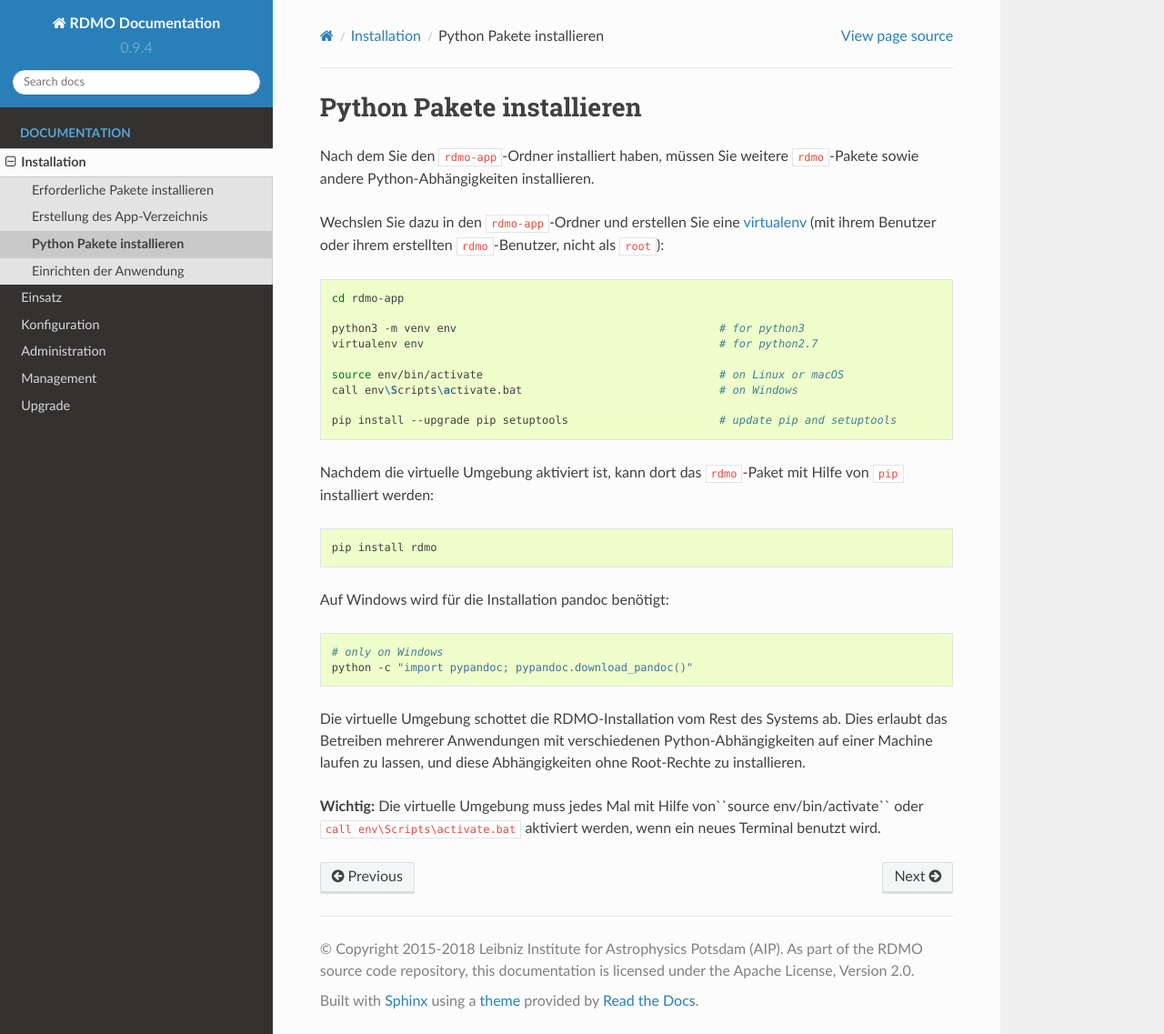
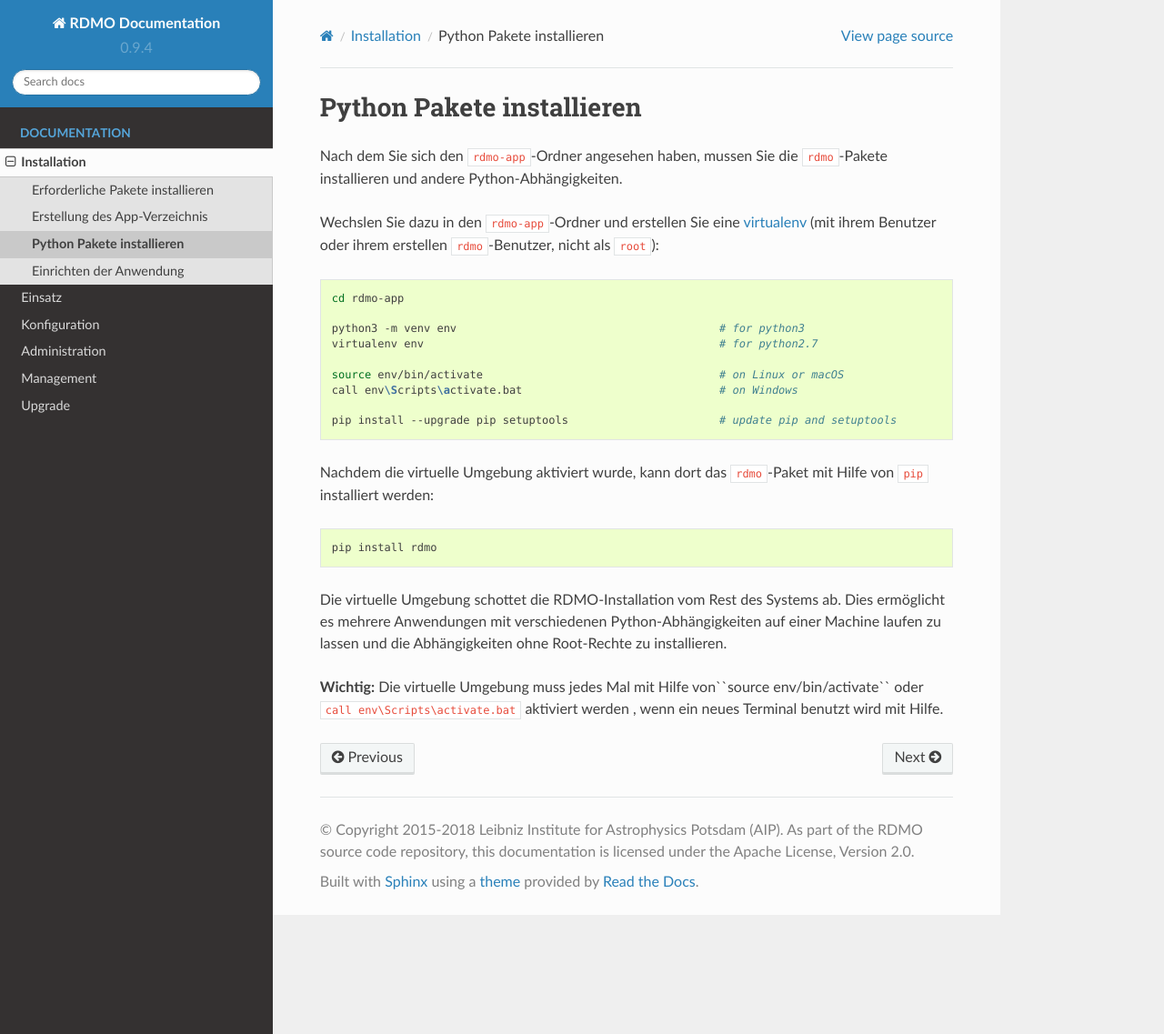
Before and after one commit to rdmorganiser/rdmo-docs-de, a Sphinx documentation site: the page built from docs/installation/packages.rst, in a window 1280 px wide and 1137 px high. Shown: the whole window at 91% size. Built offline with Sphinx 7.4.7 and the Read the Docs theme 2.0.0, drawn with Linux system fonts in a browser that asks for light colours.

Commit message:
Fix pandoc installation on Windows

```diff
--- a/docs/installation/packages.rst
+++ b/docs/installation/packages.rst
@@ -1,9 +1,9 @@
 Python Pakete installieren
 --------------------------
 
-Nach dem Sie den ``rdmo-app``-Ordner installiert haben, müssen Sie weitere ``rdmo``-Pakete sowie andere Python-Abhängigkeiten installieren.
+Nach dem Sie sich den ``rdmo-app``-Ordner angesehen haben, mussen Sie die ``rdmo``-Pakete installieren und andere Python-Abhängigkeiten.
 
-Wechslen Sie dazu in den ``rdmo-app``-Ordner und erstellen Sie eine  `virtualenv <https://virtualenv.readthedocs.org>`_ (mit ihrem Benutzer oder ihrem erstellten ``rdmo``-Benutzer, nicht als ``root``):
+Wechslen Sie dazu in den ``rdmo-app``-Ordner und erstellen Sie eine  `virtualenv <https://virtualenv.readthedocs.org>`_ (mit ihrem Benutzer oder ihrem erstellen ``rdmo``-Benutzer, nicht als ``root``):
 
 .. code:: bash
 
@@ -17,19 +17,12 @@
 
     pip install --upgrade pip setuptools                       # update pip and setuptools
 
-Nachdem die virtuelle Umgebung aktiviert ist, kann dort das ``rdmo``-Paket mit Hilfe von ``pip`` installiert werden:
+Nachdem die virtuelle Umgebung aktiviert wurde, kann dort das ``rdmo``-Paket mit Hilfe von ``pip`` installiert werden:
 
 .. code:: bash
 
     pip install rdmo
 
-Auf Windows wird für die Installation pandoc benötigt:
+Die virtuelle Umgebung schottet die RDMO-Installation vom Rest des Systems ab. Dies ermöglicht es mehrere Anwendungen mit verschiedenen Python-Abhängigkeiten auf einer Machine laufen zu lassen und die Abhängigkeiten ohne Root-Rechte zu installieren.
 
-.. code:: bash
-
-    # only on Windows
-    python -c "import pypandoc; pypandoc.download_pandoc()"
-
-Die virtuelle Umgebung schottet die RDMO-Installation vom Rest des Systems ab. Dies erlaubt das Betreiben mehrerer Anwendungen mit verschiedenen Python-Abhängigkeiten auf einer Machine laufen zu lassen, und diese Abhängigkeiten ohne Root-Rechte zu installieren.
-
-**Wichtig:** Die virtuelle Umgebung muss jedes Mal mit Hilfe von``source env/bin/activate`` oder ``call env\Scripts\activate.bat`` aktiviert werden, wenn ein neues Terminal benutzt wird.
+**Wichtig:** Die virtuelle Umgebung muss jedes Mal mit Hilfe von``source env/bin/activate`` oder ``call env\Scripts\activate.bat`` aktiviert werden , wenn ein neues Terminal benutzt wird mit Hilfe.
--- a/docs/installation/prerequisites.rst
+++ b/docs/installation/prerequisites.rst
@@ -33,7 +33,7 @@
 
 Bei RHEL/CentOS ist ``selinux`` standardmäßig aktiviert. Dies führt zu unerwarteten Fehlern, abhängig davon, wo der RDMO-Sourcecode auf dem System isntalliert ist. Auch wenn die bevorzugte Lösung die richtige Konfiguration von ``selinux`` wäre (was im Rahmen dieser Dokumentation zu weit führen würde), kann ``selinux`` auf ``permissive`` oder ``disabled`` unter ``/etc/selinux/config`` gesetzt werden (erfordert einen Neustart).
 
-Wenn Sie Python 2.7 anstatt Python 3 benutzen möchten, verwenden Sie folgende entsprechende Pakete:
+Wenn Sie Python 2.7 anstatt Python 3 benutzen möchten, verwenden Sie die entsprechenden Pakete:
 
 .. code:: bash
 
```
Also changed, not shown: other parts of docs/installation/prerequisites.rst (+4 -0 lines).
